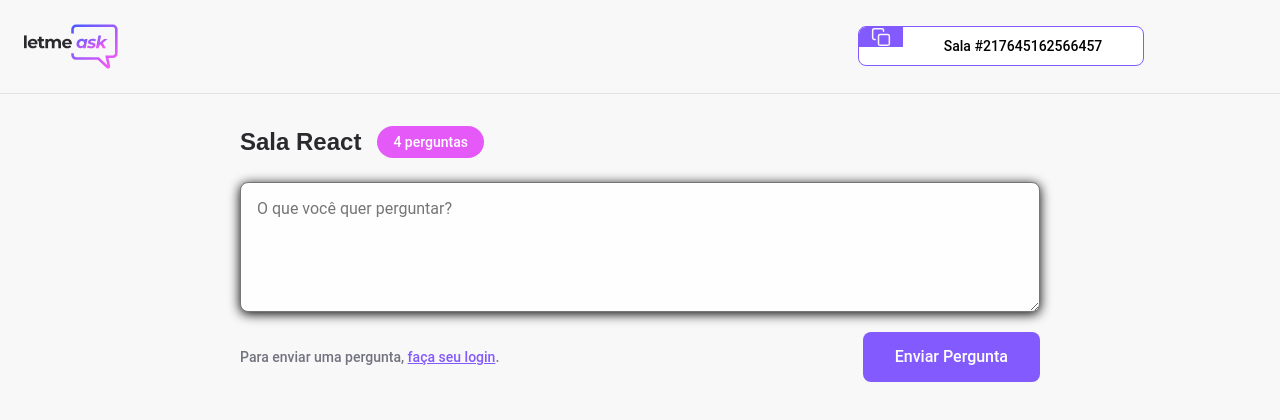
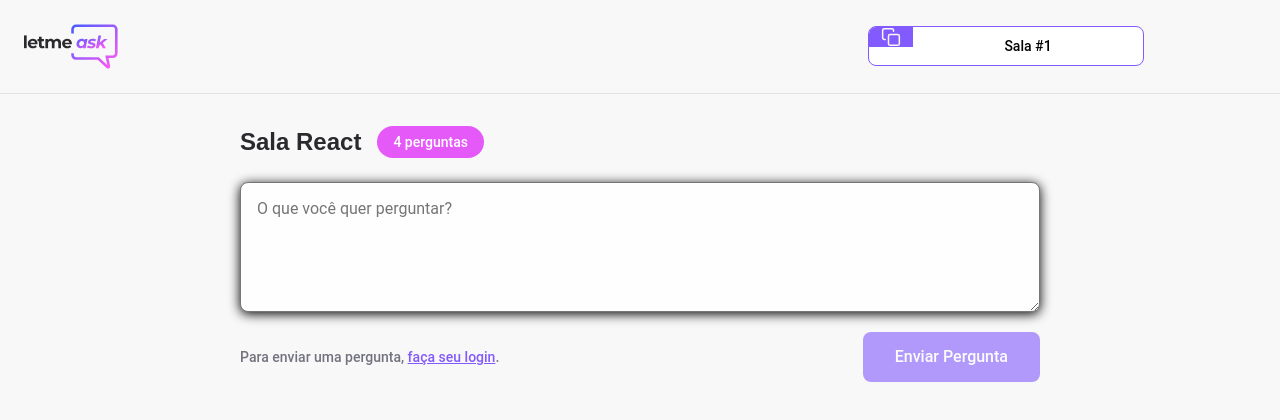
Before and after one commit to Tec247/Letmeask, a React (Create React App) app: page /rooms/1 in a window 1280 px wide. Shown: the top 420 px of the page. Built offline with nearby package versions, Linux system fonts and the light colour scheme; no server answers; a web font is replaced by a local one.

Commit message:
Criação de Perguntas

```diff
--- a/src/App.tsx
+++ b/src/App.tsx
@@ -5,7 +5,7 @@ import { Room } from "./pages/Room";
 import {AuthContextProvider} from "../src/contexts/AuthContext";
 import "dotenv/config";
 
-function App() {
+function App(): JSX.Element {
 
   return (
     <BrowserRouter>
--- a/src/components/RoomCode.tsx
+++ b/src/components/RoomCode.tsx
@@ -1,14 +1,21 @@
 import '../styles/room.code.scss'
 import copyImg from '../asserts/images/copy.svg';
 
+type RoomCodeProps = {
+    code: string;
+}
+export function RoomCode(props:RoomCodeProps){
 
-export function RoomCode(){
+    function copyRoomCodeToClipboard(){
+        navigator.clipboard.writeText(props.code)
+    }
+
     return(
-        <button className="room-code">
+        <button className="room-code" onClick={copyRoomCodeToClipboard}>
             <div>
                 <img src={copyImg} alt="Copy room code" />
             </div>
-            <span>Sala #217645162566457</span>
+            <span>Sala #{props.code}</span>
         </button>
     )
 }
--- a/src/pages/Room.tsx
+++ b/src/pages/Room.tsx
@@ -1,15 +1,52 @@
+import { FormEvent, useState } from 'react';
+import {useParams} from 'react-router-dom';
+
 import logoImg from '../asserts/images/logo.svg'
 import { Button } from '../components/Button';
 import { RoomCode } from '../components/RoomCode';
+import { useAuth } from '../hooks/useAuth';
+import { database } from '../services/firebase';
 import '../styles/room.scss';
 
+type RoomParams = {
+    id:string;
+}
+
 export function Room(){
+
+const {user} = useAuth();
+    const params = useParams<RoomParams>();
+    const [newQuestion, setNewQuestion] = useState('');
+    const roomId = params.id;
+
+    async function handleSendQuestion(event: FormEvent){
+
+        event.preventDefault();
+        if(newQuestion.trim() ===' '){
+            return;
+        }
+        if(!user){
+            throw new Error('You must be logged in');
+        }
+
+        const question = {
+            content: newQuestion,
+            author: {
+                name: user.name,
+                avatar: user.avatar,
+            },
+            isHighLighted: false,
+            isAnswered: false
+        };
+
+        await database.ref(`rooms/${roomId}/questions`).push(question)
+    }
     return(
         <div id="page-room">
             <header>
                 <div className="content">
                     <img src={logoImg} alt="Letmeask" />
-                    <RoomCode/>
+                    <RoomCode code={roomId}/>
                 </div>
             </header>
 
@@ -19,16 +56,18 @@ export function Room(){
                     <span>4 perguntas</span>
                 </div>
 
-            <form>
+            <form onSubmit={handleSendQuestion}>
                 <textarea
                 placeholder="O que você quer perguntar?"
+                onChange={event =>setNewQuestion(event.target.value)}
+                value={newQuestion}
                 />
 
                 <div className="form-footer">
 
                     <span>Para enviar uma pergunta, <button>faça seu login</button>.</span>
 
-                    <Button type="submit">Enviar Pergunta</Button>
+                    <Button type="submit" disabled= {!user}>Enviar Pergunta</Button>
 
                 </div>
             </form>
--- a/src/services/firebase.ts
+++ b/src/services/firebase.ts
@@ -15,6 +15,8 @@ const firebaseConfig = {
   messagingSenderId: process.env.REACT_APP_MESSAGING_SENDER_ID,
   appId: process.env.REACT_APP_APP_ID
 
+
+
 };
 
 firebase.initializeApp(firebaseConfig);
--- a/src/styles/room.code.scss
+++ b/src/styles/room.code.scss
@@ -22,7 +22,7 @@
         align-self:center;
         flex:1;
         padding: 0 16 px 0 12px;
-        width: 240px;
+        width: 230px;
         font-size: 14px;
         font-weight: 500;
 
```
